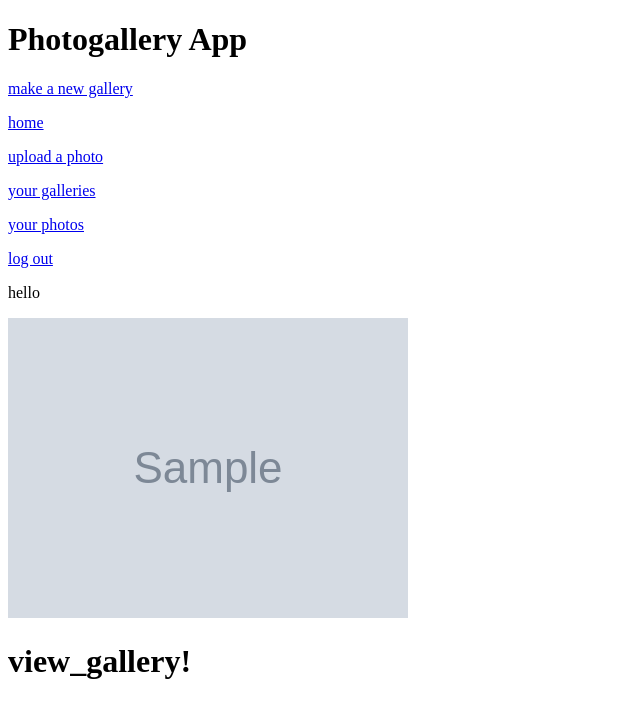
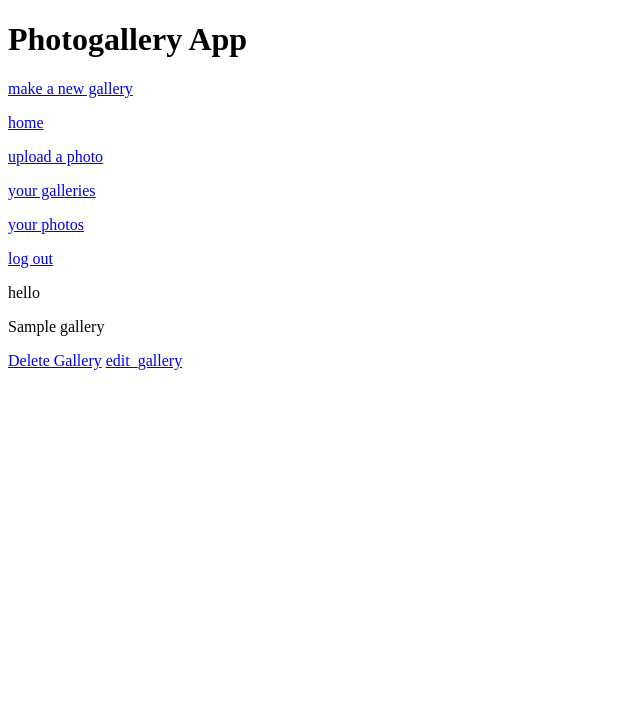
Before and after one commit to momentum-team-3/django-photo-gallery-Aaron-1453, a Django app: page /gallery/view_gallery/1/ in a window 1280 px wide. Shown: the top 718 px of the page, without its empty margins (0-640 px from the left). Run offline with Django 3.2, Linux system fonts and the light colour scheme; tables that the repository leaves empty hold one stand-in row (values such as "Sample post"); grey boxes marked "Sample" are stand-in pictures; parts of the project's set-up code (start-up, migrations or seed data) failed here and were passed over.

Commit message:
edit gallery, photo not links, add comment

```diff
--- a/photo_gallery_aaron/models.py
+++ b/photo_gallery_aaron/models.py
@@ -29,4 +29,4 @@ class Gallery(models.Model):
     photos = models.ManyToManyField(to=Photo, related_name='galleries', blank=True)
     title = models.CharField(max_length=600)
     public = models.BooleanField(default=False)
-    owner = models.ForeignKey(to=User, on_delete=models.CASCADE, related_name="galleries", blank=True)
+    owner = models.ForeignKey(to=User, on_delete=models.CASCADE, related_name='galleries', blank=True)
--- a/photo_gallery_aaron/views.py
+++ b/photo_gallery_aaron/views.py
@@ -38,14 +38,19 @@ def user_galleries(request):
         'galleries': galleries,
     })
 
-
-# def edit_gallery(request, gallery_pk):
-#     gallery = get_object_or_404(Gallery, pk=gallery_pk)
-#     photos=gallery.photos.all()
-#     return render(request, "gallery/edit_gallery.html", {
-#         'gallery': gallery,
-#         'photos': photos,
-#         "gallery_pk": gallery_pk,})
+'''not working '''
+def edit_gallery(request, gallery_pk):
+    if request.method == "GET":
+        form = GalleryEditForm()
+    else:
+        form = GalleryEditForm(data=request.PATCH)
+    if form.is_valid():
+            gallery = form.save(commit=False)
+            gallery.owner = request.user
+            gallery.save()
+            return redirect(to='view_gallery', gallery_pk=gallery.pk)
+    return render(request, "gallery/add_gallery.html", {'form':form})
+'''not working'''
 
 def view_photo(request, photo_pk):
     """Return list of details for a photo."""
@@ -93,13 +98,26 @@ def photo_comment(request, photo_pk):
         form = CommentForm(request.POST)
     if form.is_valid():
         comment = form.save(commit=False)
-        comment.comments = photo
+        comment.author = request.user
+        comment.photo = photo
         comment.save()
         return redirect(to='view_photo', photo_pk=photo_pk)
     return render(request, 'photo/photo_comment.html',
                       {'form': form})
 # # goes to url, comment on photo, and takes them back to photo
 
+def delete_gallery(request, gallery_id):
+    """Delete gallery from user account."""
+    gallery = get_object_or_404(Gallery, pk=gallery_id)
+    if request.method == "POST":
+        gallery.delete()
+        return redirect('user_galleries')
+    return render (request, 'gallery/delete_gallery.html', {
+        'gallery': gallery
+    })
+
+# def delete_gallery(request, gallery_id):
+#     return HttpResponse("Youre looking at '{% gallery.title %}'")
 
 def logout(request):
     return render(request, 'logout.html')
--- a/project/urls.py
+++ b/project/urls.py
@@ -37,8 +37,9 @@ urlpatterns = [
 #Gallery urls
     path('gallery/add_gallery/', views.add_gallery, name='add_gallery'),
     path('gallery/view_gallery/<int:gallery_pk>/', views.view_gallery, name='view_gallery'),
-    # path('gallery/edit_gallery<int:gallery_pk>/', views.edit_gallery, name='edit_gallery'),
+    # path('gallery/edit_gallery/<int:gallery_pk>/', views.edit_gallery, name='edit_gallery'),
     path('gallery/user_galleries/', views.user_galleries, name='user_galleries'),
+    path('gallery/delete_gallery/<int:gallery_id>/', views.delete_gallery, name='delete_gallery'),
 #Gallery Api urls
     path('api-auth/', include('rest_framework.urls')),
     path('api/galleries/', api_views.GalleryListView.as_view()),
--- a/templates/base.html
+++ b/templates/base.html
@@ -1,4 +1,3 @@
-<!DOCTYPE html>
 <!DOCTYPE html>
 <html lang="en">
   <head>
--- a/templates/gallery/edit_gallery.html
+++ b/templates/gallery/edit_gallery.html
@@ -2,9 +2,8 @@
 
 {% block content %}
 <p>hello {{ user.username }}</p>
-<form action='{% url 'edit_gallery' gallery_pk=gallery.pk %}' method="POST">
+<form action="{% url 'edit_gallery' gallery_pk=gallery.pk %}" method="PATCH">
     {% csrf_token %}
-    {{ form.as_p }}
-        <button type='submit'>Update Gallery</button>
+    <button type='submit'>Update Gallery</button>
 </form>
 {% endblock %}
--- a/templates/gallery/user_galleries.html
+++ b/templates/gallery/user_galleries.html
@@ -4,7 +4,7 @@
 <p>Here's your galleries {{ request.user }}</p>
 {% if galleries is not None %}
     {% for gallery in galleries %}
-        <p>{{ gallery.title }}</p>
+        <a href="{% url 'view_gallery' gallery_pk=gallery.pk %}">{{ gallery.title }}</a>
         <p>{{ gallery.id }}</p>
     {% endfor %}
 {% endif %}
--- a/templates/gallery/view_gallery.html
+++ b/templates/gallery/view_gallery.html
@@ -2,12 +2,7 @@
 
 {% block content %}
 <p>hello {{ user.username }}</p>
-{% if photos is not None %}
-    {% for photo in photos %}
-        <img src='{{ photo.image_thumbnail.url }}'/>
-    {% empty %}
-        <p>no photos</p>
-    {% endfor %}
-{% endif %}
-<h1>view_gallery!</h1>
+<p>{{ gallery.title }}</p>
+<a href="{% url 'delete_gallery' gallery_id=gallery.id %}">Delete Gallery</a>
+<a href="{% url 'view_gallery' gallery_pk=gallery.pk %}">edit_gallery</a>
 {% endblock %}
--- a/templates/photo/photo_comment.html
+++ b/templates/photo/photo_comment.html
@@ -2,7 +2,7 @@
 
 {% block content %}
 
-<form action='{% url photo_comment photo_pk=photo_pk %}' method='POST'>
+<form action="{% url 'photo_comment' photo_pk=photo.pk %}" method='POST'>
     {% csrf_token %}
     {{ form.as_p }}
         <button type='submit'>Add Comment</button>
--- a/templates/photo/user_photos_list.html
+++ b/templates/photo/user_photos_list.html
@@ -4,6 +4,7 @@
 {% if photos is not None %}
     {% for photo in photos %}
         <img src='{{ photo.image_thumbnail.url }}'/>
+        <a href="{% url 'view_photo' photo_pk=photo.pk %}">View Photo</a>
         <p>{{ photo.id }}</p>
     {% empty %}
         <p>no photos</p>
```
Also changed, not shown: photo_gallery_aaron/Forms.py (+9 -1 lines), templates/gallery/delete_gallery.html (added, +9 -0 lines), templates/photo/view_photo.html (+5 -4 lines).
